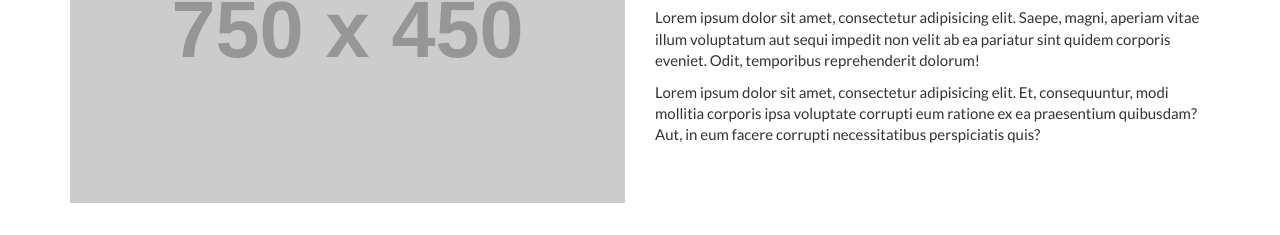
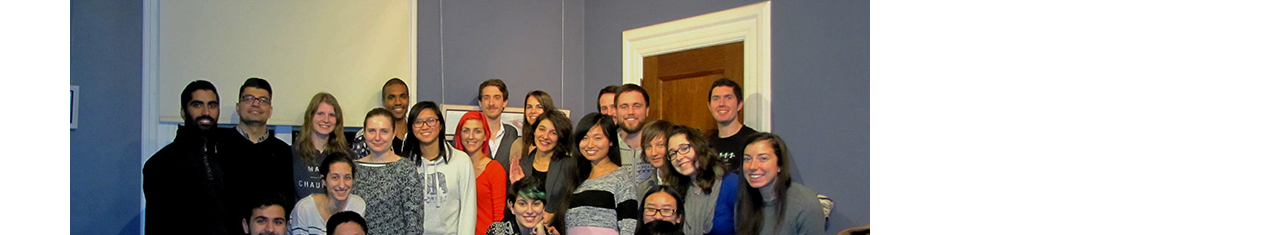
Before and after one commit to GSANeuro/soma.gsaneuro, a plain HTML site: page committee2015-16.html in a window 1280 px wide. Shown: the part 347-582 px from the top of the page. Drawn offline with nearby package versions, Linux system fonts and the light colour scheme; placeholder pictures from the web are drawn by us.

Commit message:
added group photo

```diff
--- a/committee2015-16.html
+++ b/committee2015-16.html
@@ -318,14 +318,9 @@
       </div>
       <!-- /.row -->
       <div class='row'>
-        <div class='col-md-6'>
-          <img alt='' class='img-responsive' src='https://placehold.it/750x450'>
-        </div>
-        <div class='col-md-6'>
-          <h2>About GSAN</h2>
-          <p>Lorem ipsum dolor sit amet, consectetur adipisicing elit. Sed voluptate nihil eum consectetur similique? Consectetur, quod, incidunt, harum nisi dolores delectus reprehenderit voluptatem perferendis dicta dolorem non blanditiis ex fugiat.</p>
-          <p>Lorem ipsum dolor sit amet, consectetur adipisicing elit. Saepe, magni, aperiam vitae illum voluptatum aut sequi impedit non velit ab ea pariatur sint quidem corporis eveniet. Odit, temporibus reprehenderit dolorum!</p>
-          <p>Lorem ipsum dolor sit amet, consectetur adipisicing elit. Et, consequuntur, modi mollitia corporis ipsa voluptate corrupti eum ratione ex ea praesentium quibusdam? Aut, in eum facere corrupti necessitatibus perspiciatis quis?</p>
+        <div class='col-md-12'>
+          <center></center>
+          <img alt='' class='img-responsive' src='/img/gsan2015-16-4720e4f4.jpg'>
         </div>
       </div>
       <!-- /.row -->
```
Also changed, not shown: img/gsan2015-16-4720e4f4.jpg (added), 1 other file.
